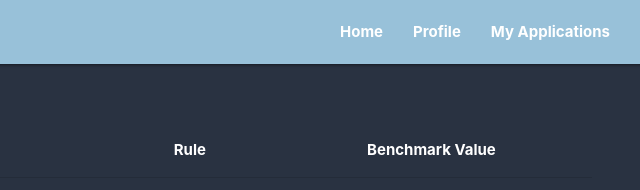
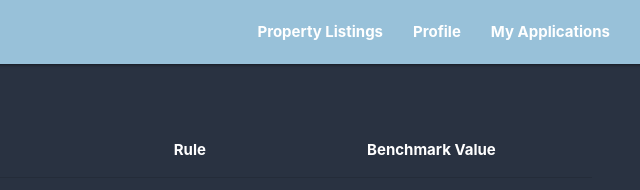
Before and after one commit to jordanlitsas/realeasyrent, a website: page public/html/application_requirements.html in a window 1280 px wide. Shown: the top 190 px of the page, 463-1103 px from the left. Drawn offline with nearby package versions, Linux system fonts and the light colour scheme.

Commit message:
COMPLETE

```diff
--- a/public/html/application_requirements.html
+++ b/public/html/application_requirements.html
@@ -26,7 +26,9 @@
 
 
         <ul class="right hide-on-med-and-down ul">
-            <li class="li"><a href="../index.html"><b>Home</b></a></li>
+            <!-- <li class="li"><a href="../index.html"><b>Home</b></a></li> -->
+            <li class="li"><a class="active" href="./propertylisting.html"><b>Property Listings</b></a></li>
+
             <!-- <li class="li"><a href="../html/login.html"><b>Login</b></a></li> -->
             <!-- <li class="li"><a class="active" href="./html/home.html"><b>Property Listings</b></a></li> -->
             <li class="li"><a href="./profile.html"><b>Profile</b></a></li>
```
